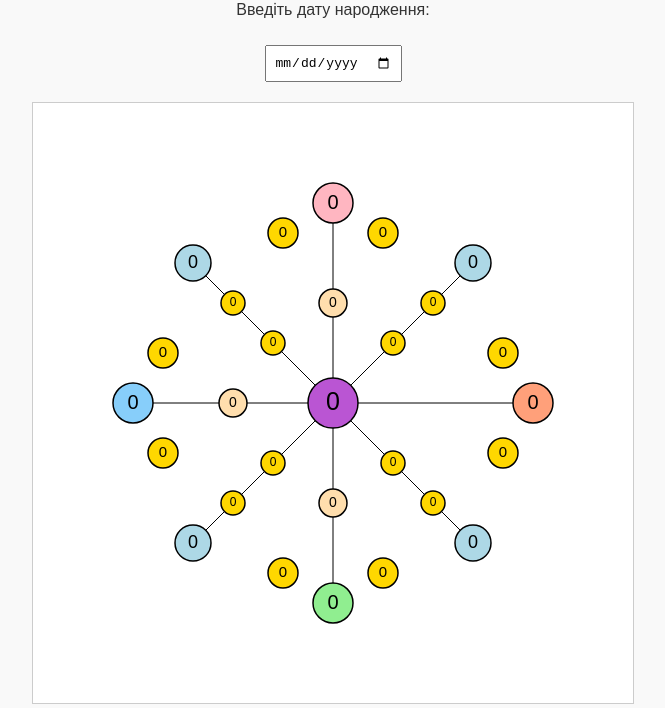
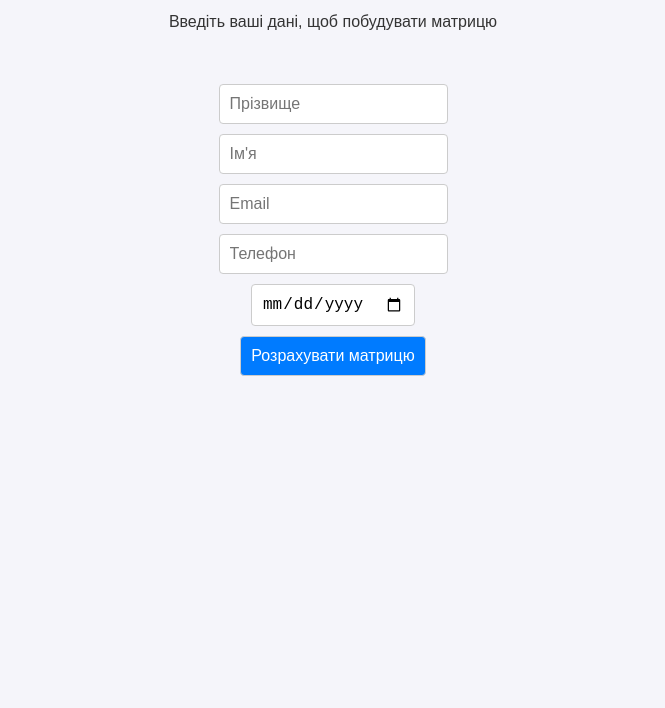
Before and after one commit to olenaaiua-sudo/my-numero-site, a plain HTML site: page index.html in a window 1280 px wide. Shown: the part 99-807 px from the top of the page, without its empty margins (307-972 px from the left). Drawn offline with Linux system fonts and the light colour scheme.

Commit message:
Update index.html

```diff
--- a/index.html
+++ b/index.html
@@ -1,197 +1,74 @@
 <!DOCTYPE html>
 <html lang="uk">
 <head>
-<meta charset="UTF-8">
+  <meta charset="UTF-8" />
   <meta name="viewport" content="width=device-width, initial-scale=1.0">
-<title>Матриця Долі — Тест</title>
+  <title>Матриця Долі</title>
   <style>
     body {
       font-family: Arial, sans-serif;
-        background: #f9f9f9;
+      background: #f5f5fa;
       color: #333;
-        text-align: center;
       margin: 0;
       padding: 0;
+      display: flex;
+      flex-direction: column;
+      align-items: center;
     }
     header {
-        padding: 20px;
+      padding: 2rem;
+      text-align: center;
     }
-    input {
-        padding: 8px;
-        font-size: 1em;
-        margin-top: 10px;
+    form {
+      display: flex;
+      flex-direction: column;
+      align-items: center;
+      margin-bottom: 2rem;
     }
-    canvas {
-        background: #fff;
+    input, button {
+      padding: 10px;
+      margin: 5px;
       border: 1px solid #ccc;
+      border-radius: 4px;
+      font-size: 1rem;
+    }
+    button {
+      background-color: #007bff;
+      color: white;
+      cursor: pointer;
+    }
+    svg {
       max-width: 100%;
       height: auto;
     }
   </style>
 </head>
 <body>
-
   <header>
     <h1>Матриця Долі</h1>
-    <p>Введіть дату народження:</p>
-    <input type="date" id="birthdate" onchange="updateMatrix()">
+    <p>Введіть ваші дані, щоб побудувати матрицю</p>
   </header>
 
-<canvas id="matrixCanvas" width="600" height="600"></canvas>
+  <form id="matrix-form">
+    <input type="text" id="surname" placeholder="Прізвище" required />
+    <input type="text" id="name" placeholder="Ім'я" required />
+    <input type="email" id="email" placeholder="Email" required />
+    <input type="tel" id="phone" placeholder="Телефон" required />
+    <input type="date" id="birthdate" required />
+    <button type="submit">Розрахувати матрицю</button>
+  </form>
+
+  <div id="matrix-container">
+    <!-- SVG матриця буде вставлена тут -->
+  </div>
 
   <script>
-const canvas = document.getElementById("matrixCanvas");
-const ctx = canvas.getContext("2d");
-
-const points = {
-    A: {}, A1: {}, A2: {},
-    B: {}, B1: {}, B2: {},
-    V: {}, V1: {}, V2: {},
-    G: {}, G1: {}, G2: {},
-    D: {},
-    E: {}, E1: {}, E2: {},
-    Zh: {}, Zh1: {}, Zh2: {},
-    Z: {}, Z1: {}, Z2: {},
-    I: {}, I1: {}, I2: {},
-    O: {}, M: {}, N: {}
-};
-
-function resizeCanvas() {
-    const size = Math.min(window.innerWidth * 0.9, 600);
-    canvas.width = size;
-    canvas.height = size;
-    drawMatrix();
-}
-window.addEventListener('resize', resizeCanvas);
-
-function drawCircle(x, y, r, color, text) {
-    ctx.beginPath();
-    ctx.arc(x, y, r, 0, Math.PI * 2);
-    ctx.fillStyle = color;
-    ctx.fill();
-    ctx.strokeStyle = "#000";
-    ctx.lineWidth = 1.5;
-    ctx.stroke();
-    ctx.fillStyle = "#000";
-    ctx.font = `${r}px Arial`;
-    ctx.textAlign = "center";
-    ctx.textBaseline = "middle";
-    ctx.fillText(text, x, y);
-}
-
-function drawLine(x1, y1, x2, y2) {
-    ctx.beginPath();
-    ctx.moveTo(x1, y1);
-    ctx.lineTo(x2, y2);
-    ctx.strokeStyle = "#000";
-    ctx.lineWidth = 1;
-    ctx.stroke();
-}
-
-function drawMatrix() {
-    ctx.clearRect(0, 0, canvas.width, canvas.height);
-    const cx = canvas.width / 2;
-    const cy = canvas.height / 2;
-    const s = canvas.width / 600;
-
-    // Приблизні координати (потрібно буде відточити по шаблону)
-    points.A = {x: cx, y: cy - 200*s, r: 20*s, color: "#FFB6C1"};
-    points.A1 = {x: cx - 50*s, y: cy - 170*s, r: 15*s, color: "#FFD700"};
-    points.A2 = {x: cx + 50*s, y: cy - 170*s, r: 15*s, color: "#FFD700"};
-
-    points.B = {x: cx - 200*s, y: cy, r: 20*s, color: "#87CEFA"};
-    points.B1 = {x: cx - 170*s, y: cy - 50*s, r: 15*s, color: "#FFD700"};
-    points.B2 = {x: cx - 170*s, y: cy + 50*s, r: 15*s, color: "#FFD700"};
-
-    points.V = {x: cx, y: cy + 200*s, r: 20*s, color: "#90EE90"};
-    points.V1 = {x: cx - 50*s, y: cy + 170*s, r: 15*s, color: "#FFD700"};
-    points.V2 = {x: cx + 50*s, y: cy + 170*s, r: 15*s, color: "#FFD700"};
-
-    points.G = {x: cx + 200*s, y: cy, r: 20*s, color: "#FFA07A"};
-    points.G1 = {x: cx + 170*s, y: cy - 50*s, r: 15*s, color: "#FFD700"};
-    points.G2 = {x: cx + 170*s, y: cy + 50*s, r: 15*s, color: "#FFD700"};
-
-    points.D = {x: cx, y: cy, r: 25*s, color: "#BA55D3"};
-
-    points.E = {x: cx - 140*s, y: cy - 140*s, r: 18*s, color: "#ADD8E6"};
-    points.E1 = {x: cx - 100*s, y: cy - 100*s, r: 12*s, color: "#FFD700"};
-    points.E2 = {x: cx - 60*s, y: cy - 60*s, r: 12*s, color: "#FFD700"};
-
-    points.Zh = {x: cx + 140*s, y: cy - 140*s, r: 18*s, color: "#ADD8E6"};
-    points.Zh1 = {x: cx + 100*s, y: cy - 100*s, r: 12*s, color: "#FFD700"};
-    points.Zh2 = {x: cx + 60*s, y: cy - 60*s, r: 12*s, color: "#FFD700"};
-
-    points.Z = {x: cx - 140*s, y: cy + 140*s, r: 18*s, color: "#ADD8E6"};
-    points.Z1 = {x: cx - 100*s, y: cy + 100*s, r: 12*s, color: "#FFD700"};
-    points.Z2 = {x: cx - 60*s, y: cy + 60*s, r: 12*s, color: "#FFD700"};
-
-    points.I = {x: cx + 140*s, y: cy + 140*s, r: 18*s, color: "#ADD8E6"};
-    points.I1 = {x: cx + 100*s, y: cy + 100*s, r: 12*s, color: "#FFD700"};
-    points.I2 = {x: cx + 60*s, y: cy + 60*s, r: 12*s, color: "#FFD700"};
-
-    points.O = {x: cx, y: cy - 100*s, r: 14*s, color: "#FFDEAD"};
-    points.M = {x: cx - 100*s, y: cy, r: 14*s, color: "#FFDEAD"};
-    points.N = {x: cx, y: cy + 100*s, r: 14*s, color: "#FFDEAD"};
-
-    // Лінії (приклад основних)
-    drawLine(points.A.x, points.A.y, points.D.x, points.D.y);
-    drawLine(points.B.x, points.B.y, points.D.x, points.D.y);
-    drawLine(points.V.x, points.V.y, points.D.x, points.D.y);
-    drawLine(points.G.x, points.G.y, points.D.x, points.D.y);
-    drawLine(points.E.x, points.E.y, points.I.x, points.I.y);
-    drawLine(points.Zh.x, points.Zh.y, points.Z.x, points.Z.y);
-
-    // Малюємо точки
-    for (let key in points) {
-        drawCircle(points[key].x, points[key].y, points[key].r, points[key].color, points[key].value || "0");
-    }
-}
-
-function calculatePointValues(date) {
-    // Тестові значення (рандом від 1 до 22)
-    for (let key in points) {
-        points[key].value = Math.floor(Math.random() * 22) + 1;
-    }
-}
-
-function updateMatrix() {
-    const date = document.getElementById("birthdate").value;
-    if (!date) return;
-    calculatePointValues(date);
-    animateNumbers();
-}
-
-function animateNumbers() {
-    let step = 0;
-    const steps = 20;
-    const startValues = {};
-    const endValues = {};
-    for (let key in points) {
-        startValues[key] = 0;
-        endValues[key] = points[key].value;
-    }
-
-    function frame() {
-        step++;
-        for (let key in points) {
-            const progress = step / steps;
-            points[key].currentValue = Math.floor(startValues[key] + (endValues[key] - startValues[key]) * progress);
-        }
-        drawMatrixWithAnimation();
-        if (step < steps) requestAnimationFrame(frame);
-    }
-    frame();
-}
-
-function drawMatrixWithAnimation() {
-    ctx.clearRect(0, 0, canvas.width, canvas.height);
-    for (let key in points) {
-        drawCircle(points[key].x, points[key].y, points[key].r, points[key].color, points[key].currentValue || "0");
-    }
-}
-
-resizeCanvas();
+    document.getElementById('matrix-form').addEventListener('submit', function(e) {
+      e.preventDefault();
+      const birthdate = document.getElementById('birthdate').value;
+      // Тут буде логіка побудови матриці та відправки даних
+      alert('Матриця обчислюється. Наступний крок — побудова SVG.');
+    });
   </script>
-
 </body>
 </html>
```
Lines whose indentation alone changed are shown as unchanged.
